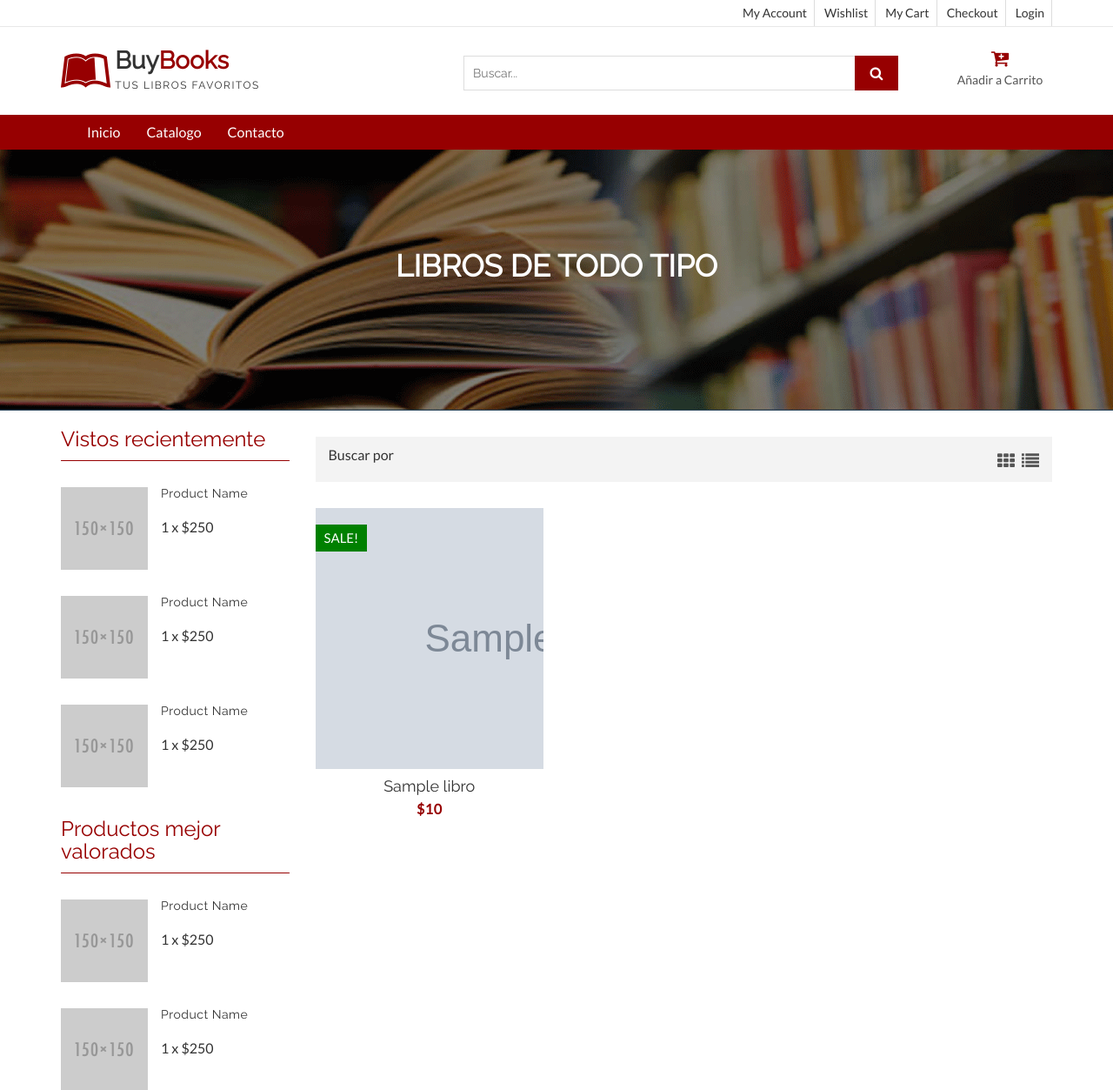
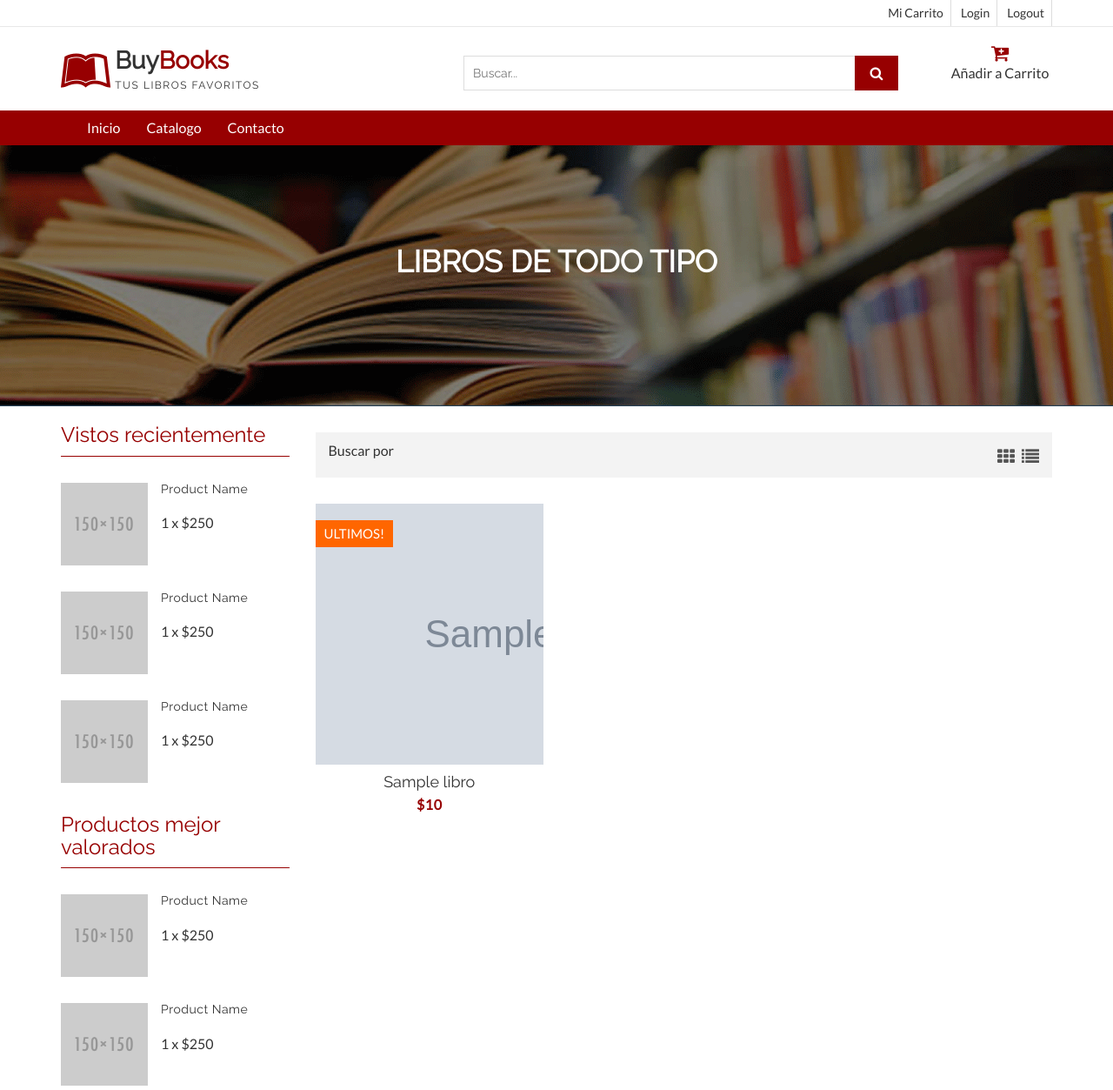
Before and after one commit to sebastian-inzunza/BuyBooks, a PHP site: page /product.php in a window 1280 px wide; the page is wider, and only the part inside the window is pictured. Shown: the top 1253 px of that part at 87% size. Run offline with PHP 8.4, Linux system fonts and the light colour scheme; tables that the repository leaves empty hold one stand-in row (values such as "Sample post"); grey boxes marked "Sample" are stand-in pictures; some libraries are stand-ins or nearby versions.

Commit message:
Estilos carrito v2

```diff
--- a/js/carrito.js
+++ b/js/carrito.js
@@ -14,7 +14,6 @@ class Carrito{
             imagen : producto.querySelector('.item-imagen').src,
             titulo : producto.querySelector('.item-title').textContent,
             precio : producto.querySelector('.item-precio').textContent,
-            //id: producto.querySelector('.item-id').textContent,
             id: producto.querySelector('.item-id').getAttribute('data-id'),
             cantidad : 1
         }
--- a/product.php
+++ b/product.php
@@ -66,12 +66,14 @@
               <!-- / header top left -->
               <div class="aa-header-top-right">
                 <ul class="aa-head-top-nav-right">
-                  <li><a href="account.html">My Account</a></li>
-                  <li class="hidden-xs"><a href="wishlist.html">Wishlist</a></li>
-                  <li class="hidden-xs"><a href="cart.html">My Cart</a></li>
-                  <li class="hidden-xs"><a href="checkout.html">Checkout</a></li>
-                  <li><a href="" data-toggle="modal" data-target="#login-modal">Login</a></li>
-                </ul>
+                  <li><a href="cart.html">Mi Carrito</a></li>
+
+                  <!-- < li class="hidden-xs"><a href="wishlist.html">Wishlist</a></li>-->
+                  <!-- <li class="hidden-xs"><a href="cart.html">My Cart</a></li>-->
+
+                   <li><a href="" data-toggle="modal" data-target="#login-modal">Login</a></li>
+                   <li class="hidden-xs"><a href="php/logout.php">Logout</a></li>
+                 </ul>
               </div>
             </div>
           </div>
@@ -99,40 +101,29 @@
               <!-- / logo  -->
                <!-- cart box -->
               <div class="aa-cartbox">
-                <a class="aa-cart-link" href="#">
-                  <span class="fa fa-shopping-basket"></span>
-                  <span class="aa-cart-title">Añadir a Carrito</span>
-                <!--<span class="aa-cart-notify">2</span>-->
-                </a>
-                <div class="aa-cartbox-summary">
-                  <ul>
-                    <li>
-                      <a class="aa-cartbox-img" href="#"><img src="img/woman-small-2.jpg" alt="img"></a>
-                      <div class="aa-cartbox-info">
-                        <h4><a href="#">Product Name</a></h4>
-                        <p>1 x $250</p>
-                      </div>
-                      <a class="aa-remove-product" href="#"><span class="fa fa-times"></span></a>
-                    </li>
-                    <li>
-                      <a class="aa-cartbox-img" href="#"><img src="img/woman-small-1.jpg" alt="img"></a>
-                      <div class="aa-cartbox-info">
-                        <h4><a href="#">Product Name</a></h4>
-                        <p>1 x $250</p>
-                      </div>
-                      <a class="aa-remove-product" href="#"><span class="fa fa-times"></span></a>
-                    </li>
-                    <li>
-                      <span class="aa-cartbox-total-title">
-                        Total
-                      </span>
-                      <span class="aa-cartbox-total-price">
-                        $500
-                      </span>
-                    </li>
-                  </ul>
-                  <a class="aa-cartbox-checkout aa-primary-btn" href="#">Checkout</a>
-                </div>
+                     <ul class="navbar-nav mr-auto">
+                            <li class="nav-item dropdown">
+                                <span class="aa-cart-link nav-link dropdown-toggle fa fa-shopping-basket" href="#" id="dropdown01" data-toggle="dropdown" aria-haspopup="true"
+                                    aria-expanded="false"></span>
+                                    <span>Añadir a Carrito</span>
+                                <div id="carrito" class="dropdown-menu" aria-labelledby="navbarCollapse">
+                                    <table id="lista-carrito" class="table">
+                                        <thead>
+                                            <tr>
+                                               <!-- <th>Imagen</th>
+                                                <th>Titulo</th>
+                                                <th>Precio</th>
+                                                <th></th> -->
+                                            </tr>
+                                        </thead>
+                                        <tbody></tbody>
+                                    </table>
+
+                                    <a href="#" id="vaciar-carrito" class="btn btn-primary btn-block">Vaciar Carrito</a>
+                                    <a href="#" id="procesar-pedido" class="btn btn-danger btn-block">Procesar Compra</a>
+                                </div>
+                            </li>
+                        </ul>
               </div>
               <!-- / cart box -->
               <!-- search box -->
@@ -217,7 +208,7 @@
                 <a id="list-catg" href="#"><span class="fa fa-list"></span></a>
               </div>
             </div>
-            <div class="aa-product-catg-body">
+            <div class="aa-product-catg-body" id="lista-product">
               <ul class="aa-product-catg">
                 <?php
                   require "php/conexion.php";
@@ -229,21 +220,38 @@
                 <!-- start single product item -->
                 <li>
                   <figure>
-                    <a class="aa-product-img" href="#"><img src="<?php echo $data['imagen'];?>" alt="polo shirt img"></a>
-                    <a class="aa-add-card-btn"href="#"><span class="fa fa-shopping-cart"></span>Add To Cart</a>
+                  <img class = "item-imagen" src="<?php echo $data['imagen'];?>" alt="polo shirt img"></a>
+                  <a class="aa-add-card-btn agregar-carrito" href="#"><span class=""></span>Add To Cart</a>
                     <figcaption>
-                      <h4 class="aa-product-title"><a href="#"><?php echo $data['titulo'];?></a></h4>
-                      <span class="aa-product-price">$<?php echo $data['precio'];?></span>
-                      <p class="aa-product-descrip"><?php echo $data['detalle'];?></p>
+                      <h4 class="aa-product-title item-title"><a href="#"> <?php echo $data['titulo'];?> </a></h4>
+                      <span class="aa-product-price">$<span class="aa-product-price item-precio"><?php echo $data['precio'];?></span></span>
                     </figcaption>
                   </figure>
                   <div class="aa-product-hvr-content">
-                    <a href="#" data-toggle="tooltip" data-placement="top" title="Add to Wishlist"><span class="fa fa-heart-o"></span></a>
-                    <a href="#" data-toggle="tooltip" data-placement="top" title="Compare"><span class="fa fa-exchange"></span></a>
-                    <a href="#" data-toggle2="tooltip" data-placement="top" title="Quick View" data-toggle="modal" data-target="#<?php echo $data['id'];?>"><span class="fa fa-search"></span></a>
+                    <a href="#" class="item-id" data-toggle2="tooltip" data-placement="top" title="Quick View" data-toggle="modal" data-target="#<?php echo $data['id'];?>" data-id="<?php echo $data['id'];?>"><span class="fa fa-search"></span></a>
                   </div>
                   <!-- product badge -->
-                  <span class="aa-badge aa-sale" href="#">SALE!</span>
+                  <?php
+                           if($data['cantidad'] > 0){
+                              if($data['cantidad'] < 5){
+
+
+                        ?>
+                          <span class="aa-badge aa-hot" href="#">ULTIMOS!</span>
+                          <?php
+                               }
+                               else{
+                               ?>
+                          <span class="aa-badge aa-sale" href="#">DISPONIBLE!</span>
+                          <?php
+                             }
+                          }
+                          else{
+                        ?>
+                         <span class="aa-badge aa-sold-out" href="#">AGOTADOS!</span>
+                         <?php
+                               }
+                        ?>
                 </li>
 
               <!-- quick view modal -->
@@ -504,7 +512,12 @@
   <script type="text/javascript" src="js/nouislider.js"></script>
   <!-- Custom js -->
   <script src="js/custom.js"></script>
-
+  <script src="js/carrito.js"></script>
+   <!-- Carrito js -->
+   <script src="js/carrito.js"></script>
+  <script src="js/pedido.js"></script>
+  <script src="js/compra.js"></script>
+  <script src="https://cdn.jsdelivr.net/npm/sweetalert2@8.18.0/dist/sweetalert2.all.min.js"></script>
 
   </body>
 </html>
```
Also changed, not shown: index.php (+43 -85 lines).
